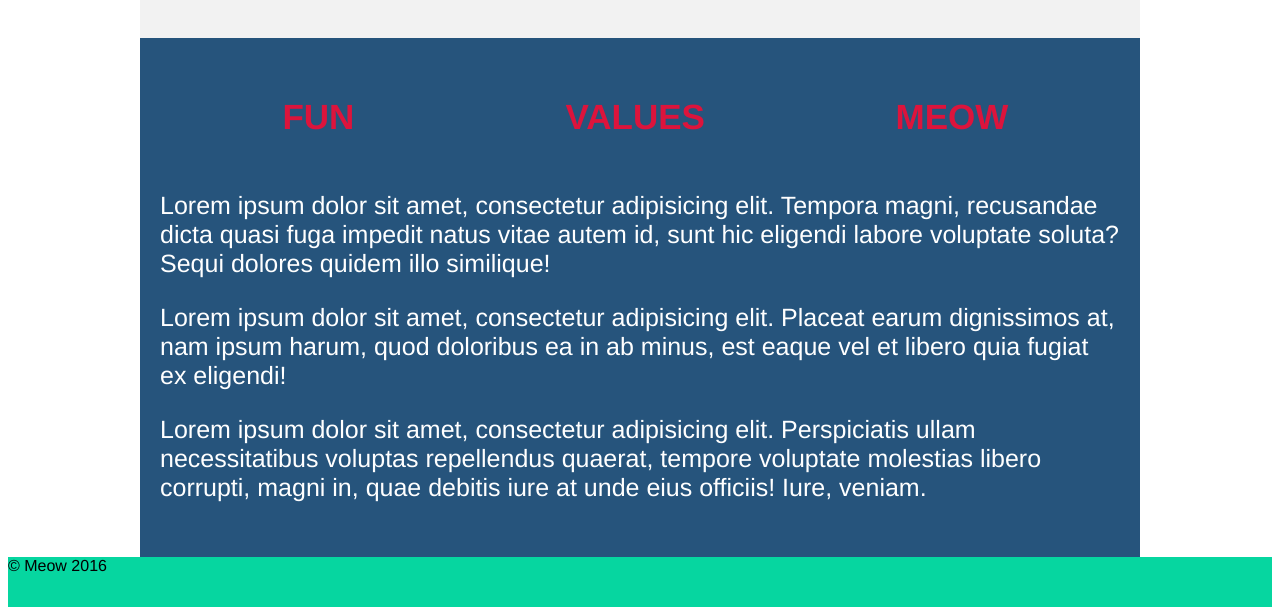
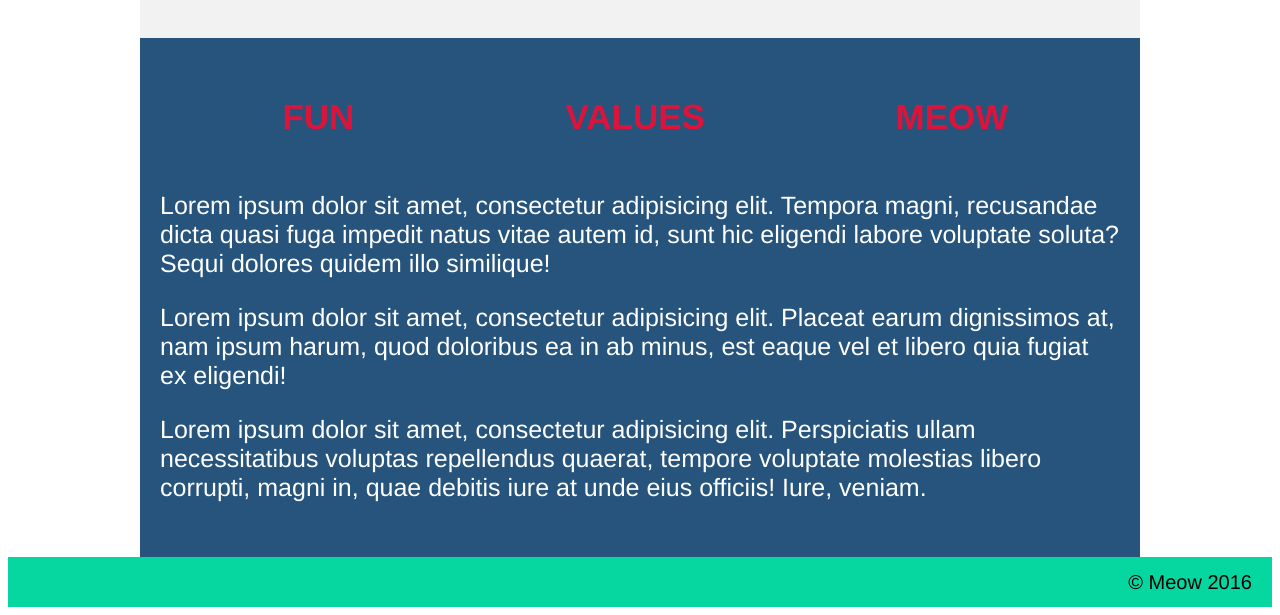
Before and after one commit to lor104/Copycat-Assignment, a plain HTML site: page index.html in a window 1280 px wide. Shown: the part 1462-2077 px from the top of the page. Drawn offline with Linux system fonts and the light colour scheme.

Commit message:
adjust styles for footer

```diff
--- a/css/styles.css
+++ b/css/styles.css
@@ -16,8 +16,17 @@
 
 header, footer {
     background-color: #06d6a0;
-    position:  relative;
+    position: relative;
     height: 50px;
+    margin: 0;
+    padding: 0;
+}
+
+footer {
+    line-height: 50px;
+    font-size: 20px;
+    text-align: right;
+    padding-right: 20px;
 }
 
 nav {
```
